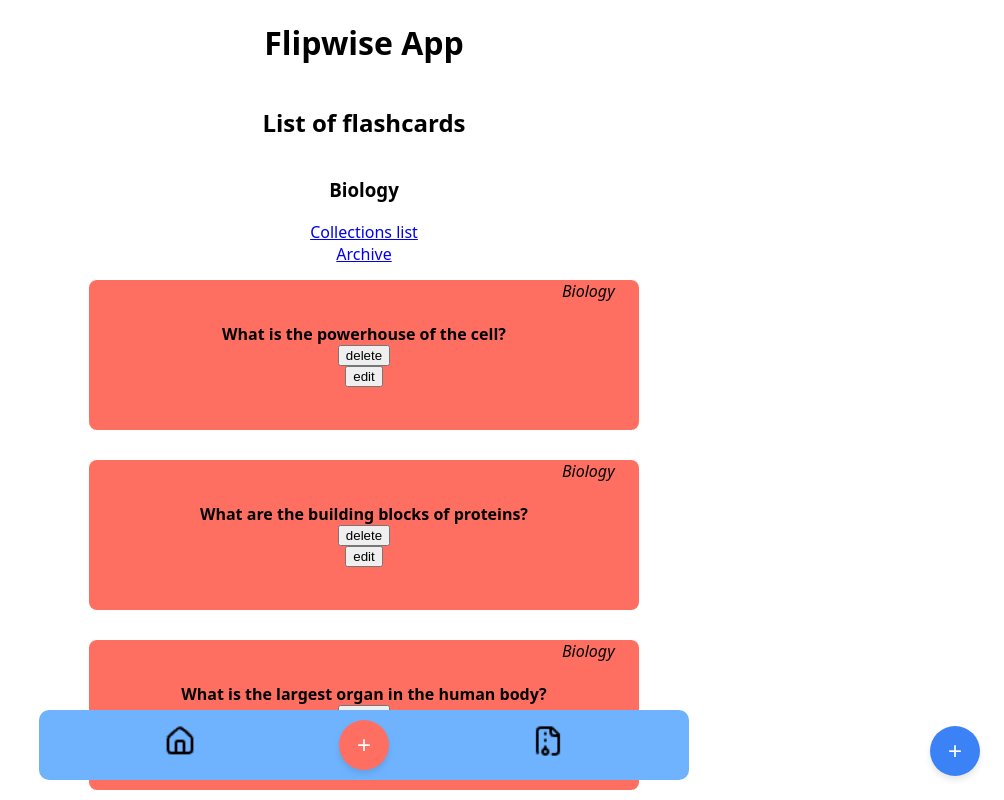
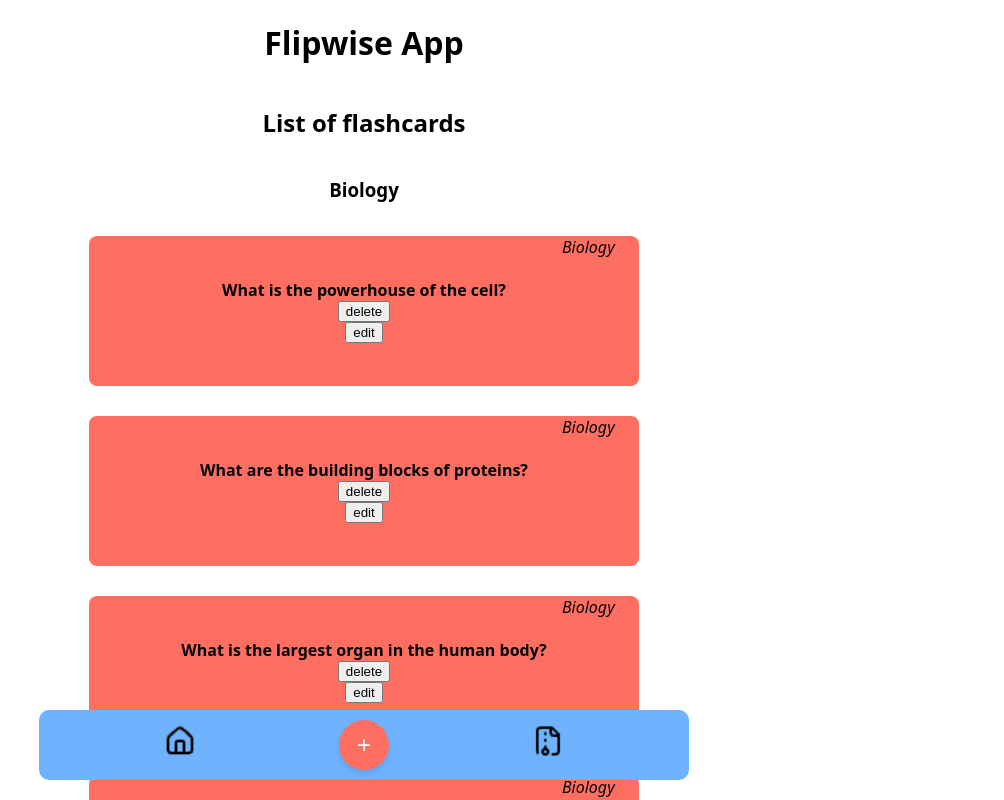
Before and after one commit to TastyCrysis/FlipWise-2.0, a Next.js app: page /collections/2/flashcards in a window 1280 px wide. Shown: the top 800 px of the page, without its empty margins (276-1280 px from the left). Built offline with nearby package versions, Linux system fonts and the light colour scheme.

Commit message:
convert new modal in navbar

```diff
--- a/components/CreateModal.js
+++ /dev/null
@@ -1,132 +0,0 @@
-import { useState } from "react";
-import FlashcardForm from "./FlashcardForm";
-import styled from "styled-components";
-import { createPortal } from "react-dom";
-
-const MainContainer = styled.main`
-  display: flex;
-  flex-direction: column;
-  align-items: center;
-  justify-content: center;
-  padding: 24px;
-`;
-
-const OpenButton = styled.button`
-  padding: 10px;
-  width: 50px;
-  height: 50px;
-  background-color: #ff6f61;
-  color: white;
-  border-radius: 50%;
-  border: none;
-  cursor: pointer;
-  transition: background-color 0.3s;
-  font-size: 24px;
-  display: flex;
-  align-items: center;
-  justify-content: center;
-  box-shadow: 0 4px 6px rgba(0, 0, 0, 0.1);
-`;
-
-const Overlay = styled.div`
-  position: fixed;
-  top: 0;
-  left: 0;
-  width: 100vw;
-  height: 100vh;
-  background-color: rgba(0, 0, 0, 0.5);
-  display: flex;
-  align-items: center;
-  justify-content: center;
-  z-index: 1000;
-`;
-
-const ModalContainer = styled.div`
-  background-color: white;
-  border-radius: 8px;
-  max-width: 400px;
-  width: 90%;
-  box-shadow: 0 4px 6px rgba(0, 0, 0, 0.1);
-  padding: 20px;
-`;
-
-const Header = styled.div`
-  display: flex;
-  justify-content: space-between;
-  align-items: center;
-  margin-bottom: 16px;
-`;
-
-const Title = styled.h2`
-  font-size: 20px;
-  font-weight: 600;
-`;
-
-const CloseIcon = styled.button`
-  background: none;
-  border: none;
-  font-size: 24px;
-  color: #555;
-  cursor: pointer;
-`;
-
-const Content = styled.div`
-  display: flex;
-  flex-direction: column;
-  gap: 16px;
-`;
-
-const ButtonContainer = styled.div`
-  display: flex;
-  justify-content: flex-end;
-  padding: 0 0 32px 0;
-`;
-
-export default function CreateModal({ handleCreateFlashcard }) {
-  const [isModalOpen, setIsModalOpen] = useState(false);
-
-  function handleSubmit(data) {
-    handleCreateFlashcard(data);
-    setIsModalOpen(false);
-  }
-
-  return (
-    <MainContainer>
-      <OpenButton onClick={() => setIsModalOpen(true)}>+</OpenButton>
-
-      <Modal
-        isOpen={isModalOpen}
-        onClose={() => setIsModalOpen(false)}
-        title="Create a new Flashcard"
-      >
-        <Content>
-          <FlashcardForm
-            onSubmit={handleSubmit}
-            onClose={() => setIsModalOpen(false)}
-          />
-        </Content>
-      </Modal>
-    </MainContainer>
-  );
-}
-
-function Modal({ isOpen, onClose, children, title }) {
-  if (!isOpen) return null;
-
-  return createPortal(
-    <Overlay>
-      <ModalContainer>
-        {title && (
-          <Header>
-            <Title>{title}</Title>
-            <ButtonContainer>
-              <CloseIcon onClick={onClose}>×</CloseIcon>
-            </ButtonContainer>
-          </Header>
-        )}
-        {children}
-      </ModalContainer>
-    </Overlay>,
-    document.body
-  );
-}
--- a/components/Navbar.js
+++ b/components/Navbar.js
@@ -3,7 +3,8 @@ import Link from "next/link";
 import Image from "next/image";
 import { useRouter } from "next/router";
 import { useState, useEffect } from "react";
-import CreateModal from "@/components/CreateModal";
+import Modal from "@/components/Modal";
+import FlashcardForm from "@/components/FlashcardForm";
 
 const Navigation = styled.div`
   width: 650px;
@@ -148,20 +149,40 @@ const ModalWrapper = styled.div`
   padding: 0;
 `;
 
+const OpenButton = styled.button`
+  padding: 10px;
+  width: 50px;
+  height: 50px;
+  background-color: #ff6f61;
+  color: white;
+  border-radius: 50%;
+  border: none;
+  cursor: pointer;
+  transition: background-color 0.3s;
+  font-size: 24px;
+  display: flex;
+  align-items: center;
+  justify-content: center;
+  box-shadow: 0 4px 6px rgba(0, 0, 0, 0.1);
+`;
+
 export default function Navbar({ handleCreateFlashcard }) {
   const router = useRouter();
   const pathname = router.pathname;
   const [active, setActive] = useState(pathname);
-  const [isMounted, setIsMounted] = useState(false);
+  const [isModalOpen, setIsModalOpen] = useState(false);
 
   const { id } = router.query;
 
   useEffect(() => {
     setActive(pathname);
-    setIsMounted(true);
   }, [pathname]);
 
-  // Prüfen, ob der aktive Pfad einer der Navigationspfade ist
+  function handleSubmit(data) {
+    handleCreateFlashcard(data);
+    setIsModalOpen(false);
+  }
+
   const navPath = active === "/" || active?.includes("/archive");
 
   return (
@@ -176,9 +197,18 @@ export default function Navbar({ handleCreateFlashcard }) {
           </StyledLink>
         </ListItem>
         <ModalWrapper>
-          {isMounted && (
-            <CreateModal handleCreateFlashcard={handleCreateFlashcard} />
-          )}
+          <OpenButton onClick={() => setIsModalOpen(true)}>+</OpenButton>
+          <Modal
+            isOpen={isModalOpen}
+            onClose={() => setIsModalOpen(false)}
+            title="Create a new Flashcard"
+            needsPortal={true}
+          >
+            <FlashcardForm
+              onSubmit={handleSubmit}
+              onClose={() => setIsModalOpen(false)}
+            />
+          </Modal>
         </ModalWrapper>
         <ListItem $active={active?.includes("/archive")}>
           <StyledLink href={`/collections/${id}/archive`}>
--- a/pages/collections/[id]/flashcards.js
+++ b/pages/collections/[id]/flashcards.js
@@ -1,36 +1,12 @@
 import FlashcardList from "@/components/FlashcardList";
 import styled from "styled-components";
-import Link from "next/link";
 import Navbar from "@/components/Navbar";
-import Modal from "@/components/Modal";
-import FlashcardForm from "@/components/FlashcardForm";
-import { useState } from "react";
 import { useRouter } from "next/router";
 
 const Container = styled.header`
   display: flex;
   flex-direction: column;
   align-items: center;
-`;
-
-const OpenButton = styled.button`
-  padding: 10px;
-  width: 50px;
-  height: 50px;
-  background-color: #3b82f6;
-  color: white;
-  border-radius: 50%;
-  border: none;
-  cursor: pointer;
-  transition: background-color 0.3s;
-  position: fixed;
-  bottom: 24px;
-  right: 24px;
-  font-size: 24px;
-  display: flex;
-  align-items: center;
-  justify-content: center;
-  box-shadow: 0 4px 6px rgba(0, 0, 0, 0.1);
 `;
 
 export default function Homepage({
@@ -41,7 +17,6 @@ export default function Homepage({
   handleCreateFlashcard,
   handleUpdateFlashcard,
 }) {
-  const [isModalOpen, setIsModalOpen] = useState(false);
   const router = useRouter();
   const { id } = router.query;
   const filteredFlashcards = id
@@ -51,35 +26,13 @@ export default function Homepage({
     (collection) => collection.id === id
   );
 
-  function handleSubmit(data) {
-    handleCreateFlashcard(data);
-    setIsModalOpen(false);
-  }
-
   return (
     <>
       <Container>
         <h1>Flipwise App</h1>
         <h2>List of flashcards</h2>
         <h3>{currentCollection && currentCollection.title}</h3>
-        <Link href="/">Collections list</Link>
-        {currentCollection && (
-          <Link href={`/collections/${currentCollection.id}/archive`}>
-            Archive
-          </Link>
-        )}
       </Container>
-      <OpenButton onClick={() => setIsModalOpen(true)}>+</OpenButton>
-      <Modal
-        isOpen={isModalOpen}
-        onClose={() => setIsModalOpen(false)}
-        title="Create a new Flashcard"
-      >
-        <FlashcardForm
-          onSubmit={handleSubmit}
-          onClose={() => setIsModalOpen(false)}
-        />
-      </Modal>
       <FlashcardList
         flashcards={filteredFlashcards}
         collections={collections}
```
Also changed, not shown: pages/collections/[id]/archive.js (+0 -7 lines).
